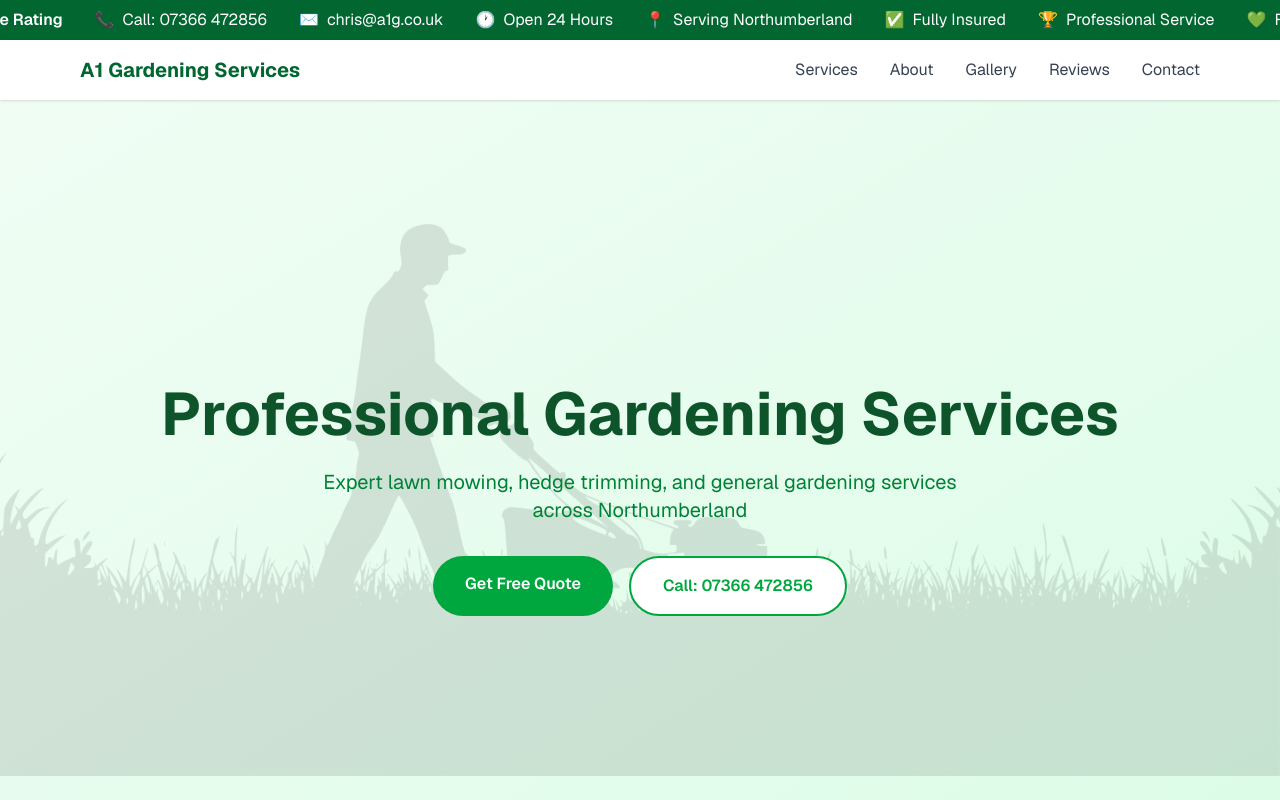
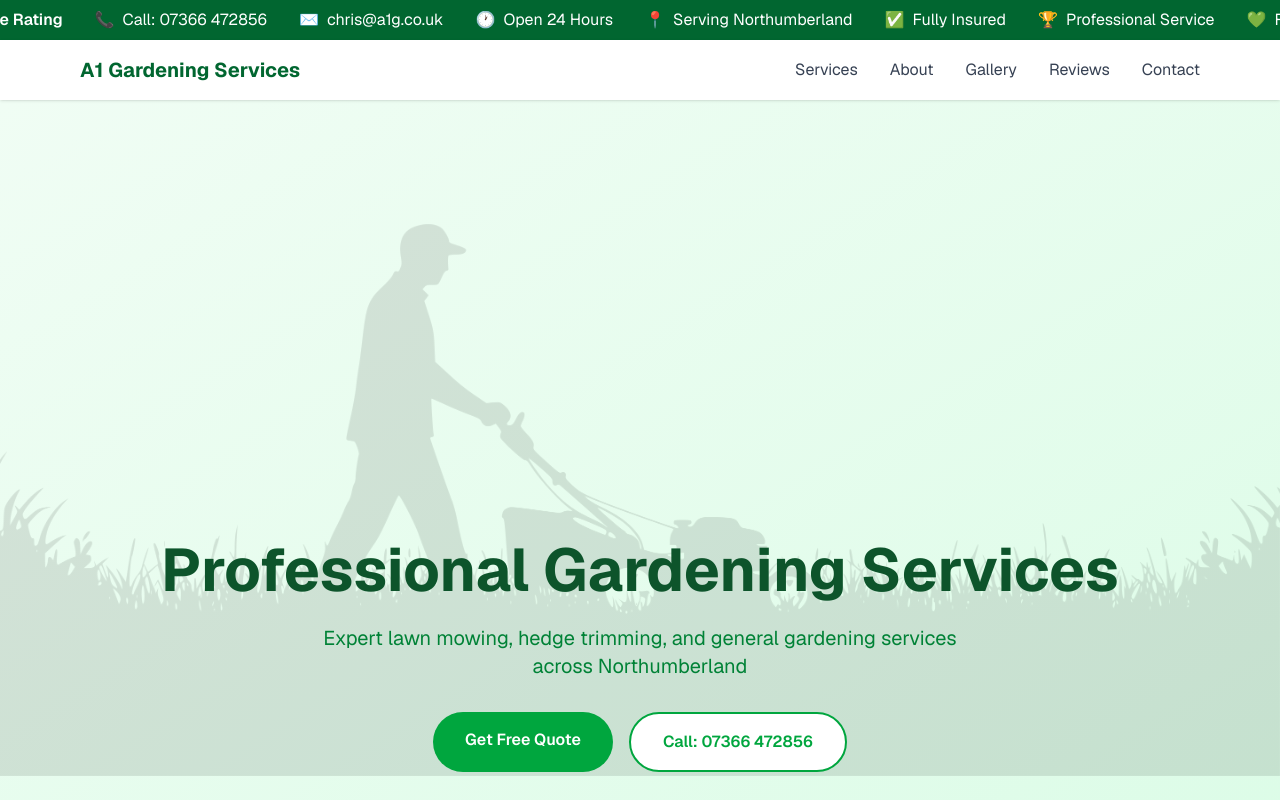
Before and after one commit to NBNEORIGIN/a1-gardening-website, a Next.js app: page / in a window 1280 px wide. Shown: the top 800 px of the page. Built offline with nearby package versions, Linux system fonts and the light colour scheme.

Commit message:
Lower hero content position over logo background

```diff
--- a/src/app/page.tsx
+++ b/src/app/page.tsx
@@ -84,7 +84,7 @@ export default function Home() {
       <Header />
 
       {/* Hero Section */}
-      <section className="relative bg-gradient-to-br from-green-50 to-green-100 py-20 px-4 min-h-screen flex items-center">
+      <section className="relative bg-gradient-to-br from-green-50 to-green-100 py-20 px-4 min-h-screen flex items-end pb-32">
         {/* Background Logo */}
         <div className="absolute inset-0 opacity-10 z-0">
           <Image
```
